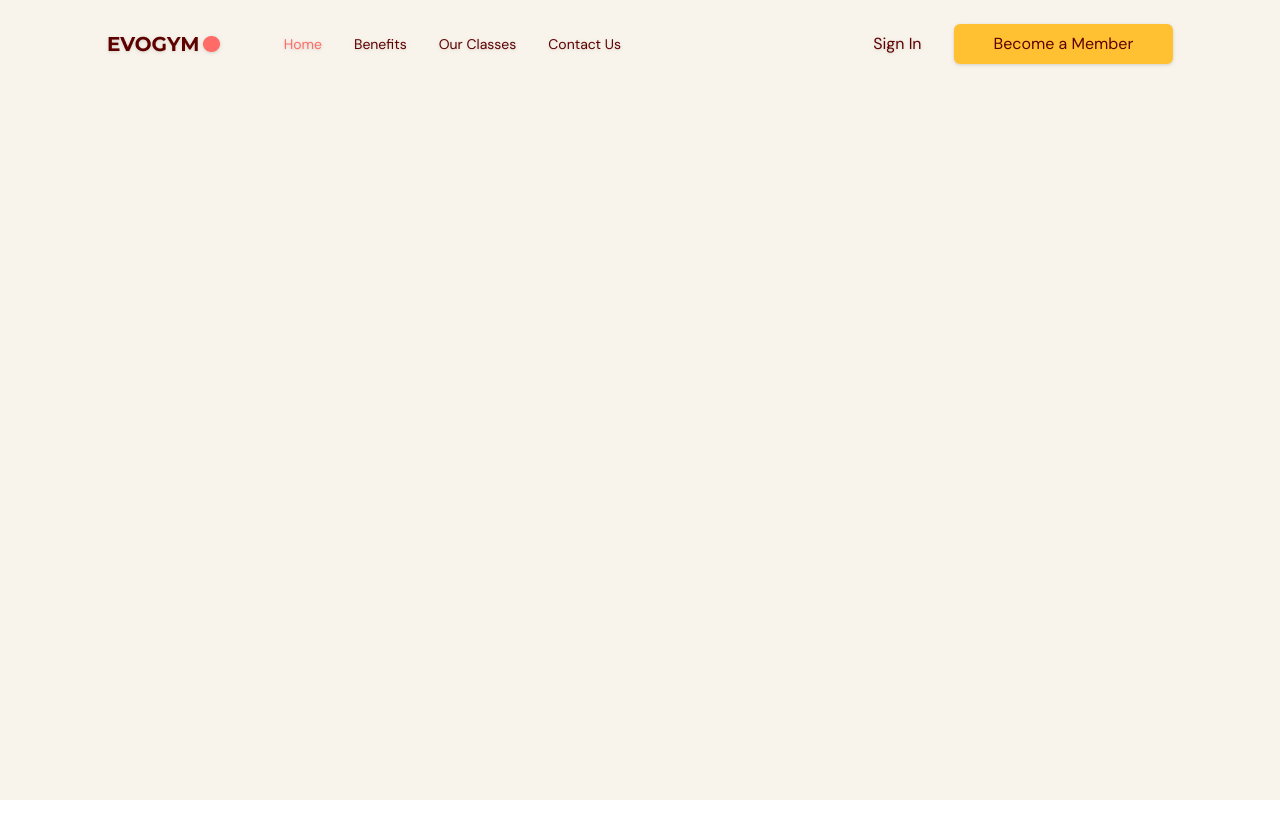
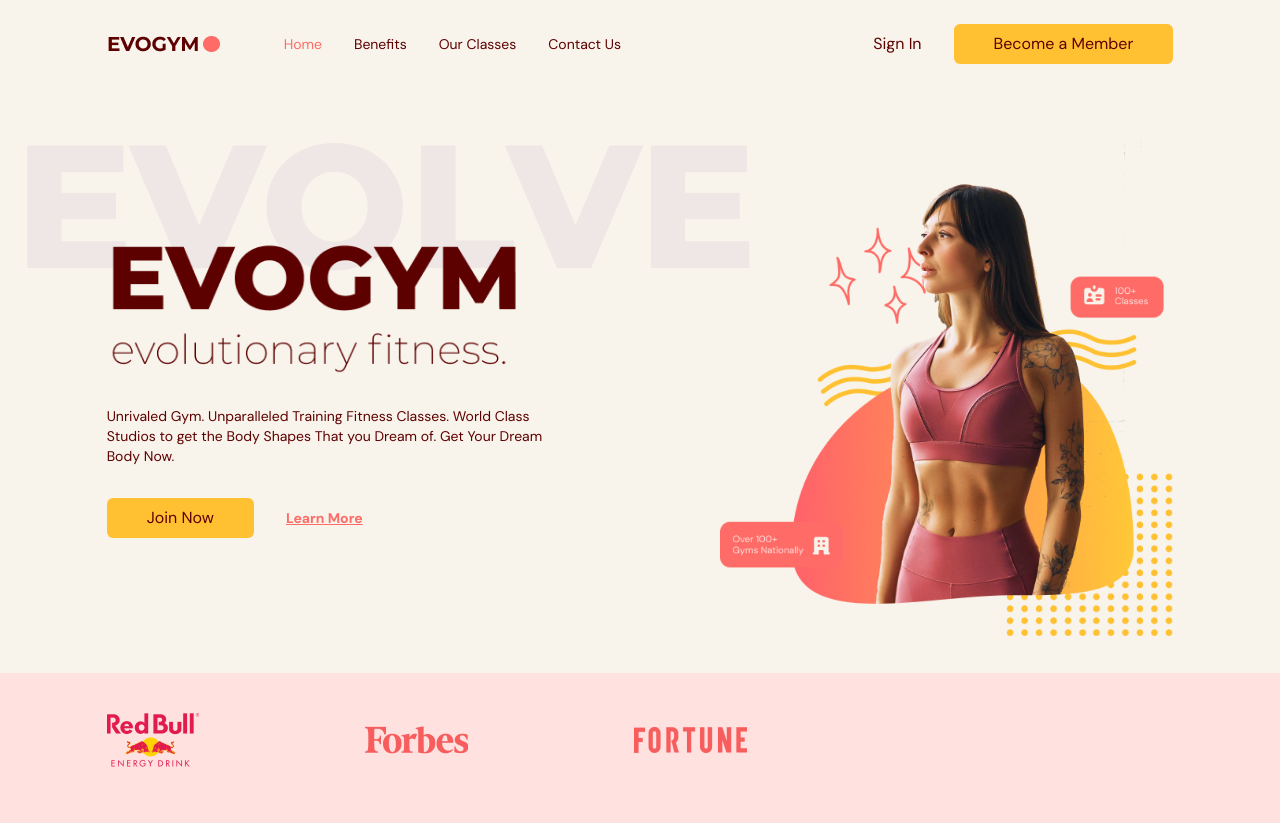
Before and after one commit to CodyTheCoderPrice/fitness-website, a React (Vite) app: page / in a window 1280 px wide. Before the commit the page ends 800 px from the top, so only its background shows below. Built offline with nearby package versions, Linux system fonts and the light colour scheme.

Commit message:
Added home page

```diff
--- a/src/App.tsx
+++ b/src/App.tsx
@@ -1,13 +1,39 @@
 import Navbar from "@/scenes/navbar";
-import { useState } from "react";
+import Home from "@/scenes/home";
+import { useEffect, useState } from "react";
 import { SelectedPage } from "@/shared/types";
 
 function App() {
-	const [selectedPage, setSelectedPage] = useState<SelectedPage>(SelectedPage.Home);
+  const [selectedPage, setSelectedPage] = useState<SelectedPage>(
+    SelectedPage.Home,
+  );
+
+  const [isTopOfPage, setIsTopOfPage] = useState<boolean>(true);
+
+  useEffect(() => {
+    const handleScroll = () => {
+      if (window.scrollY === 0) {
+        setIsTopOfPage(true);
+        setSelectedPage(SelectedPage.Home);
+      } else {
+        setIsTopOfPage(false);
+      }
+
+      window.addEventListener("scroll", handleScroll);
+      return () => {
+        window.removeEventListener("scroll", handleScroll);
+      };
+    };
+  }, []);
 
   return (
     <div className="app bg-gray-20">
-      <Navbar selectedPage={selectedPage} setSelectedPage={setSelectedPage} />
+      <Navbar
+        isTopOfPage={isTopOfPage}
+        selectedPage={selectedPage}
+        setSelectedPage={setSelectedPage}
+      />
+      <Home setSelectedPage={setSelectedPage} />
     </div>
   );
 }
--- /dev/null
+++ b/src/scenes/home/index.tsx
@@ -0,0 +1,100 @@
+import { SelectedPage } from "@/shared/types";
+import useMediaQuery from "@/hooks/useMediaQuery";
+import ActionButton from "@/shared/ActionButton";
+import HomePageText from "@/assets/HomePageText.png";
+import HomePageGraphic from "@/assets/HomePageGraphic.png";
+import SponsorRedBull from "@/assets/SponsorRedBull.png";
+import SponsorForbes from "@/assets/SponsorForbes.png";
+import SponsorFortune from "@/assets/SponsorFortune.png";
+import AnchorLink from "react-anchor-link-smooth-scroll";
+import { motion } from "framer-motion";
+
+type Props = {
+  setSelectedPage: (value: SelectedPage) => void;
+};
+
+function Home({ setSelectedPage }: Props) {
+  const isAboveMediumScreens = useMediaQuery("(min-width:1060px)");
+
+  return (
+    <section id="home" className="gap-16 bg-gray-20 py-10 md:h-full md:pb-0">
+      {/* IMAGE AND MAIN HEADER */}
+      <motion.div
+        className="mx-auto w-5/6 items-center justify-center md:flex md:h-5/6"
+        onViewportEnter={() => setSelectedPage(SelectedPage.Home)}
+      >
+        {/* MAIN HEADER */}
+        <div className="z-10 mt-32 md:basis-3/5">
+          {/* HEADINGS */}
+          <motion.div
+            className="md:-mt-20"
+            initial="hidden"
+            whileInView="visible"
+            viewport={{ once: true, amount: 0.5 }}
+            transition={{ duration: 0.5 }}
+            variants={{
+              hidden: { opacity: 0, x: -50 },
+              visible: { opacity: 1, x: 0 },
+            }}
+          >
+            <div className="relative">
+              <div className="before:absolute before:-left-20 before:-top-20 before:z-[-1] md:before:content-evolvetext">
+                <img alt="Home page text" src={HomePageText} />
+              </div>
+            </div>
+
+            <p className="mt-8 text-sm">
+              Unrivaled Gym. Unparalleled Training Fitness Classes. World Class
+              Studios to get the Body Shapes That you Dream of. Get Your Dream
+              Body Now.
+            </p>
+          </motion.div>
+
+          {/* ACTIONS */}
+          <motion.div
+            className="mt-8 flex items-center gap-8"
+            initial="hidden"
+            whileInView="visible"
+            viewport={{ once: true, amount: 0.5 }}
+            transition={{ delay: 0.2, duration: 0.5 }}
+            variants={{
+              hidden: { opacity: 0, x: -50 },
+              visible: { opacity: 1, x: 0 },
+            }}
+          >
+            <ActionButton setSelectedPage={setSelectedPage}>
+              Join Now
+            </ActionButton>
+            <AnchorLink
+              className="text-sm font-bold text-primary-500 underline hover:text-secondary-500"
+              onClick={() => setSelectedPage(SelectedPage.ContactUs)}
+              href={`#${SelectedPage.ContactUs}`}
+            >
+              <p>Learn More</p>
+            </AnchorLink>
+          </motion.div>
+        </div>
+
+        {/* IMAGE */}
+        <div className="md:justify-items flex basis-3/5 justify-center md:z-10 md:ml-40 md:mt-16">
+          <img alt="Home page graphic" src={HomePageGraphic} />
+        </div>
+      </motion.div>
+
+      {/* SPONSORS */}
+      {isAboveMediumScreens && (
+        <div className="h-[150px] w-full bg-primary-100 py-10">
+          <div className="mx-auto w-5/6">
+            <div className="flex w-3/5 items-center justify-between gap-8">
+              <img alt="Redbull Sponsor" src={SponsorRedBull} />
+              <img alt="Forbes Sponsor" src={SponsorForbes} />
+              <img alt="Fortune Sponsor" src={SponsorFortune} />
+            </div>
+          </div>
+        </div>
+      )}
+    </section>
+  );
+}
+
+export default Home;
```
Also changed, not shown: src/scenes/navbar/index.tsx (+5 -5 lines).
